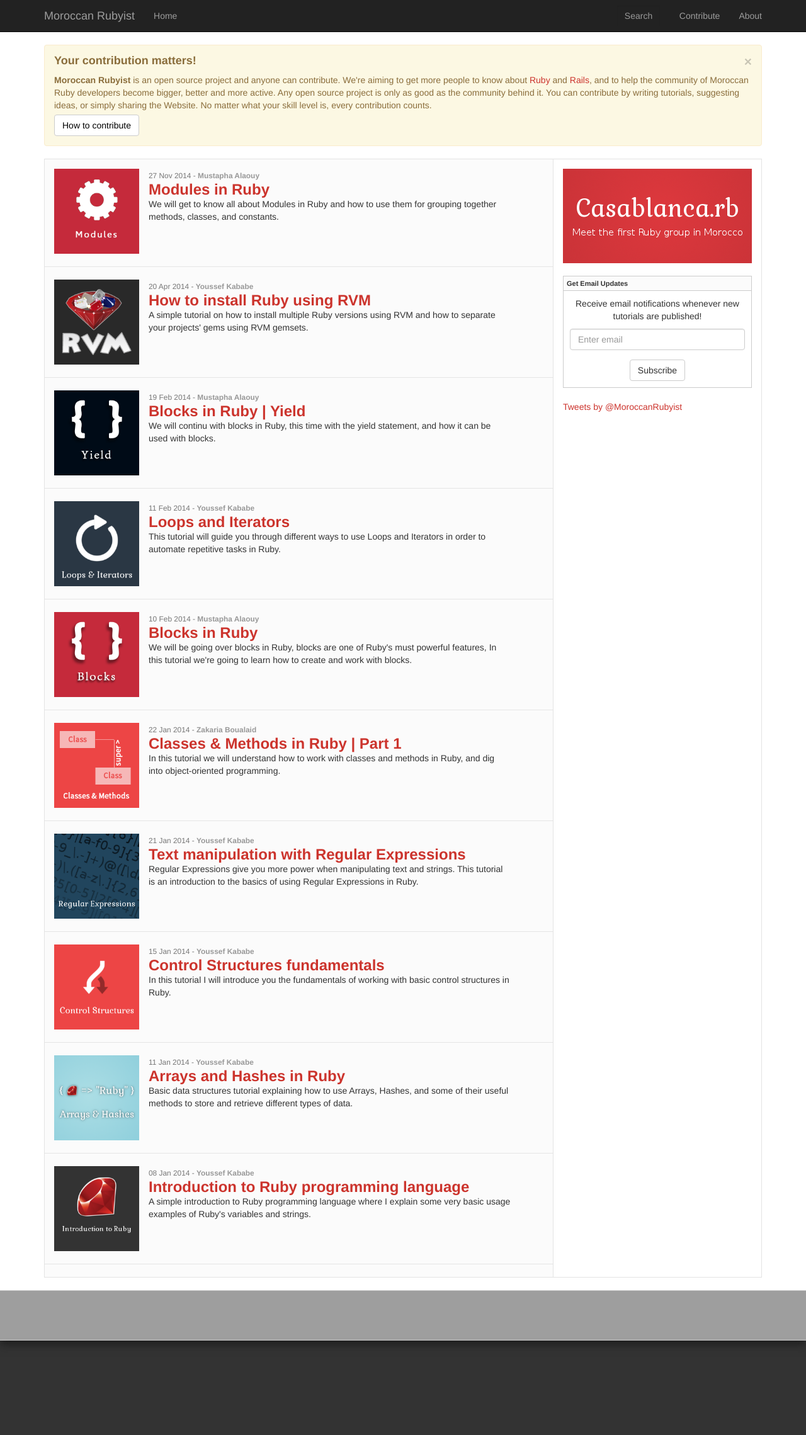
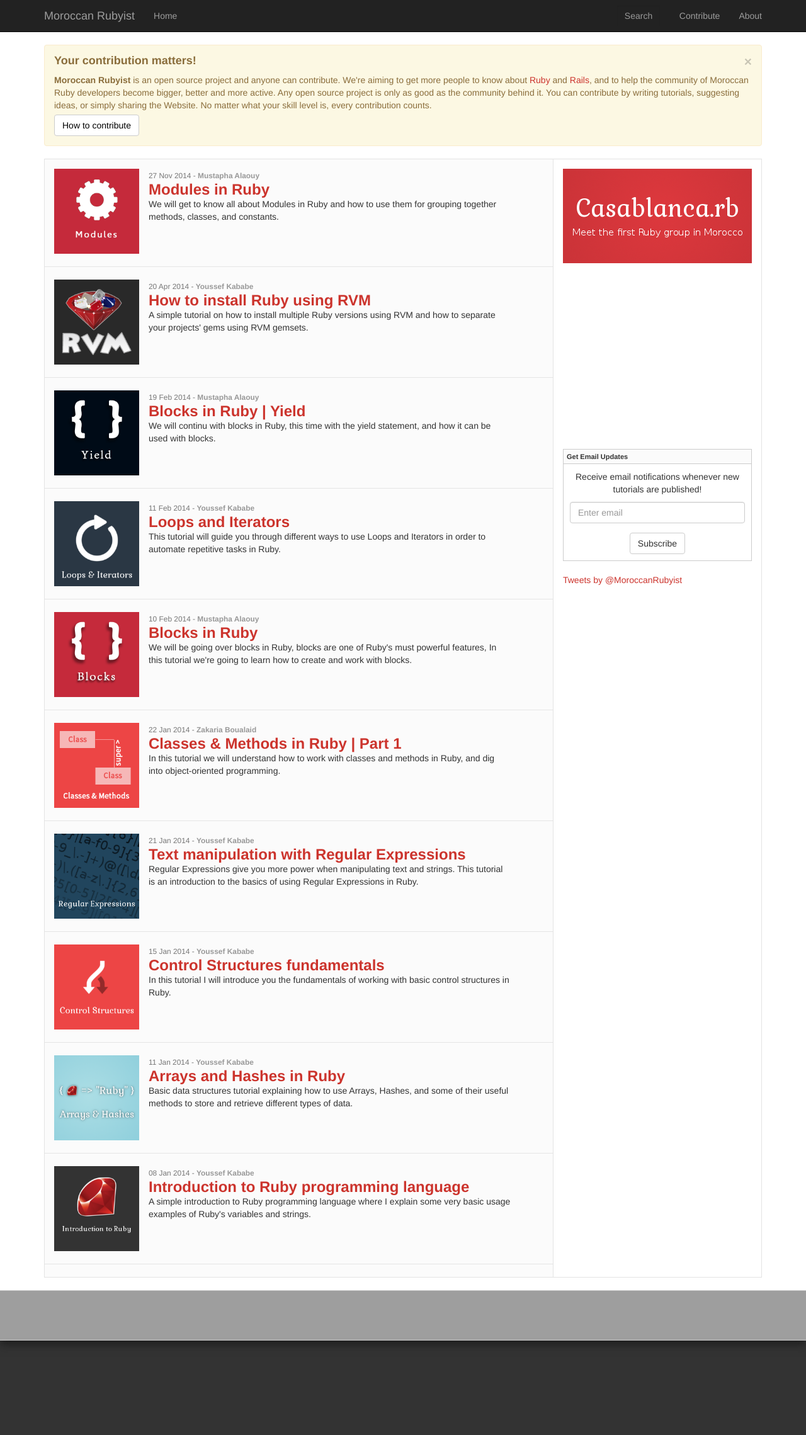
Before and after one commit to MoroccanRubyist/moroccanrubyist.github.io, a Jekyll site: the page built from index.html, in a window 1280 px wide. Shown: the whole page at 63% size. Built offline with Jekyll 4.4.1, drawn with Linux system fonts in a browser that asks for light colours; nearby versions of some CDN libraries; Markdown is read by kramdown in place of the engine named in the settings; the list of posts is cut into pages by our own code; comment, search, counter and statistics services are not loaded; grey boxes are pictures that could not be loaded.

Commit message:
Add adsense

```diff
--- a/_includes/sidebar.html
+++ b/_includes/sidebar.html
@@ -1,6 +1,18 @@
 <div class="sidebar col-md-4 hidden-sm hidden-xs">
   <div class="casablancarb">
     <a target="_blank" href="http://www.meetup.com/Casablanca-rb/"><img src="/images/casablancarb.png" alt="Meet the first Ruby group in Morocco"></a>
+  </div>
+  <div class="adsense">
+    <script async src="//pagead2.googlesyndication.com/pagead/js/adsbygoogle.js"></script>
+    <!-- MJS -->
+    <ins class="adsbygoogle"
+      style="display:inline-block;width:300px;height:250px"
+      data-ad-client="ca-pub-6146154997304787"
+      data-ad-slot="2528617552">
+    </ins>
+    <script>
+      (adsbygoogle = window.adsbygoogle || []).push({});
+    </script>
   </div>
   <div class="feed">
     <h3>Get Email Updates</h3>
```
